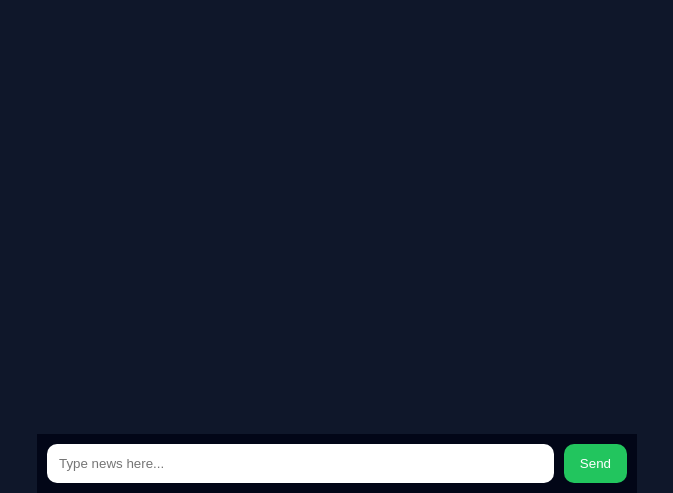
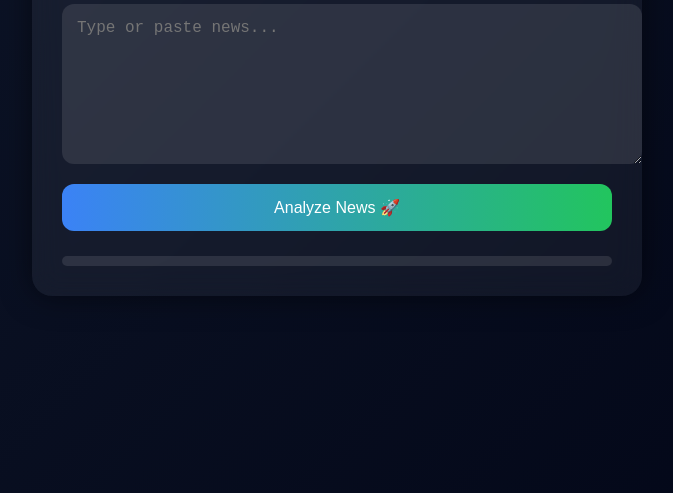
Before and after one commit to prerana-a11y/fake-news-api, a plain HTML site: page templates/index.html in a window 1280 px wide. Shown: the part 307-800 px from the top of the page, without its empty margins (303-976 px from the left). Drawn offline with Linux system fonts and the light colour scheme.

Commit message:
Update index.html

```diff
--- a/templates/index.html
+++ b/templates/index.html
@@ -8,144 +8,152 @@
 body {
     margin: 0;
     font-family: 'Segoe UI', sans-serif;
-    background: #0f172a;
+    background: linear-gradient(135deg, #0f172a, #020617);
     color: white;
     display: flex;
     justify-content: center;
+    align-items: center;
     height: 100vh;
 }
 
-/* Chat container */
-.chat {
-    width: 100%;
-    max-width: 600px;
-    display: flex;
-    flex-direction: column;
-    height: 100vh;
+/* Glass card */
+.container {
+    width: 90%;
+    max-width: 550px;
+    padding: 30px;
+    border-radius: 20px;
+    background: rgba(255,255,255,0.05);
+    backdrop-filter: blur(15px);
+    box-shadow: 0 0 30px rgba(0,0,0,0.5);
+    text-align: center;
 }
 
-/* Messages area */
-.messages {
-    flex: 1;
-    padding: 20px;
-    overflow-y: auto;
+/* Title glow */
+h1 {
+    margin-bottom: 20px;
+    background: linear-gradient(90deg, #3b82f6, #22c55e);
+    -webkit-background-clip: text;
+    -webkit-text-fill-color: transparent;
 }
 
-/* Message bubbles */
-.msg {
-    margin: 10px 0;
-    padding: 12px 15px;
+/* Textarea */
+textarea {
+    width: 100%;
+    height: 130px;
     border-radius: 12px;
-    max-width: 75%;
+    border: none;
+    padding: 15px;
+    font-size: 16px;
+    outline: none;
+    background: rgba(255,255,255,0.1);
+    color: white;
 }
 
-.user {
-    background: #3b82f6;
-    align-self: flex-end;
+/* Button */
+button {
+    margin-top: 15px;
+    width: 100%;
+    padding: 14px;
+    border: none;
+    border-radius: 12px;
+    background: linear-gradient(90deg, #3b82f6, #22c55e);
+    color: white;
+    font-size: 16px;
+    cursor: pointer;
+    transition: 0.3s;
 }
 
-.bot {
-    background: #1e293b;
-    align-self: flex-start;
+button:hover {
+    transform: scale(1.05);
+    box-shadow: 0 0 20px #3b82f6;
 }
 
-/* Input area */
-.input-area {
-    display: flex;
-    padding: 10px;
-    background: #020617;
+/* Result */
+.result {
+    margin-top: 25px;
+    font-size: 20px;
 }
 
-input {
-    flex: 1;
-    padding: 12px;
-    border-radius: 10px;
-    border: none;
-    outline: none;
+/* Colors */
+.fake { color: #ef4444; }
+.real { color: #22c55e; }
+
+/* Loader */
+.loader {
+    margin-top: 15px;
+    display: none;
 }
 
-button {
-    margin-left: 10px;
-    padding: 12px 16px;
-    border: none;
-    border-radius: 10px;
-    background: #22c55e;
-    color: white;
-    cursor: pointer;
+.loader div {
+    width: 10px;
+    height: 10px;
+    margin: 3px;
+    background: white;
+    border-radius: 50%;
+    display: inline-block;
+    animation: bounce 1.2s infinite;
 }
 
-/* Typing dots */
-.typing {
-    display: inline-block;
+.loader div:nth-child(2) { animation-delay: 0.2s; }
+.loader div:nth-child(3) { animation-delay: 0.4s; }
+
+@keyframes bounce {
+    0%, 80%, 100% { transform: scale(0); }
+    40% { transform: scale(1); }
 }
 
-.typing span {
-    display: inline-block;
-    width: 6px;
-    height: 6px;
-    margin: 2px;
-    background: white;
-    border-radius: 50%;
-    animation: blink 1.4s infinite;
+/* Confidence bar */
+.bar {
+    width: 100%;
+    height: 10px;
+    background: rgba(255,255,255,0.1);
+    border-radius: 10px;
+    margin-top: 10px;
+    overflow: hidden;
 }
 
-.typing span:nth-child(2) { animation-delay: 0.2s; }
-.typing span:nth-child(3) { animation-delay: 0.4s; }
+.fill {
+    height: 100%;
+    width: 0%;
+    transition: 0.5s;
+}
 
-@keyframes blink {
-    0%, 80%, 100% { opacity: 0; }
-    40% { opacity: 1; }
-}
 </style>
 </head>
 
 <body>
 
-<div class="chat">
+<div class="container">
+    <h1>🤖 AI Fake News Detector</h1>
 
-    <div class="messages" id="messages"></div>
+    <textarea id="newsText" placeholder="Type or paste news..."></textarea>
 
-    <div class="input-area">
-        <input id="inputText" placeholder="Type news here...">
-        <button onclick="sendMessage()">Send</button>
+    <button onclick="checkNews()">Analyze News 🚀</button>
+
+    <!-- Loader -->
+    <div class="loader" id="loader">
+        <div></div><div></div><div></div>
     </div>
 
+    <!-- Result -->
+    <div class="result" id="result"></div>
+
+    <!-- Confidence Bar -->
+    <div class="bar">
+        <div class="fill" id="confidenceBar"></div>
+    </div>
 </div>
 
 <script>
-function addMessage(text, className) {
-    const msgDiv = document.createElement("div");
-    msgDiv.className = "msg " + className;
-    msgDiv.innerText = text;
-    document.getElementById("messages").appendChild(msgDiv);
-    msgDiv.scrollIntoView();
-}
+async function checkNews() {
+    const text = document.getElementById("newsText").value;
+    const loader = document.getElementById("loader");
+    const resultDiv = document.getElementById("result");
+    const bar = document.getElementById("confidenceBar");
 
-function showTyping() {
-    const typingDiv = document.createElement("div");
-    typingDiv.className = "msg bot typing";
-    typingDiv.id = "typing";
-
-    typingDiv.innerHTML = "<span></span><span></span><span></span>";
-    document.getElementById("messages").appendChild(typingDiv);
-    typingDiv.scrollIntoView();
-}
-
-function removeTyping() {
-    const t = document.getElementById("typing");
-    if (t) t.remove();
-}
-
-async function sendMessage() {
-    const input = document.getElementById("inputText");
-    const text = input.value.trim();
-
-    if (!text) return;
-
-    addMessage(text, "user");
-    input.value = "";
-
-    showTyping();
+    loader.style.display = "block";
+    resultDiv.innerHTML = "";
+    bar.style.width = "0%";
 
     const response = await fetch("/predict", {
         method: "POST",
@@ -157,34 +165,17 @@ async function sendMessage() {
 
     const data = await response.json();
 
-    removeTyping();
-
-    let reply = "";
+    loader.style.display = "none";
 
     if (data.prediction === "Fake News") {
-        reply = `❌ Fake News\nConfidence: ${data.confidence}%`;
+        resultDiv.innerHTML = `❌ <span class="fake">Fake News</span>`;
+        bar.style.background = "#ef4444";
     } else {
-        reply = `✅ Real News\nConfidence: ${data.confidence}%`;
+        resultDiv.innerHTML = `✅ <span class="real">Real News</span>`;
+        bar.style.background = "#22c55e";
     }
 
-    typeMessage(reply);
-}
-
-/* Typing animation */
-function typeMessage(text) {
-    const msgDiv = document.createElement("div");
-    msgDiv.className = "msg bot";
-    document.getElementById("messages").appendChild(msgDiv);
-
-    let i = 0;
-    function typing() {
-        if (i < text.length) {
-            msgDiv.innerText += text.charAt(i);
-            i++;
-            setTimeout(typing, 20);
-        }
-    }
-    typing();
+    bar.style.width = data.confidence + "%";
 }
 </script>
 
```
